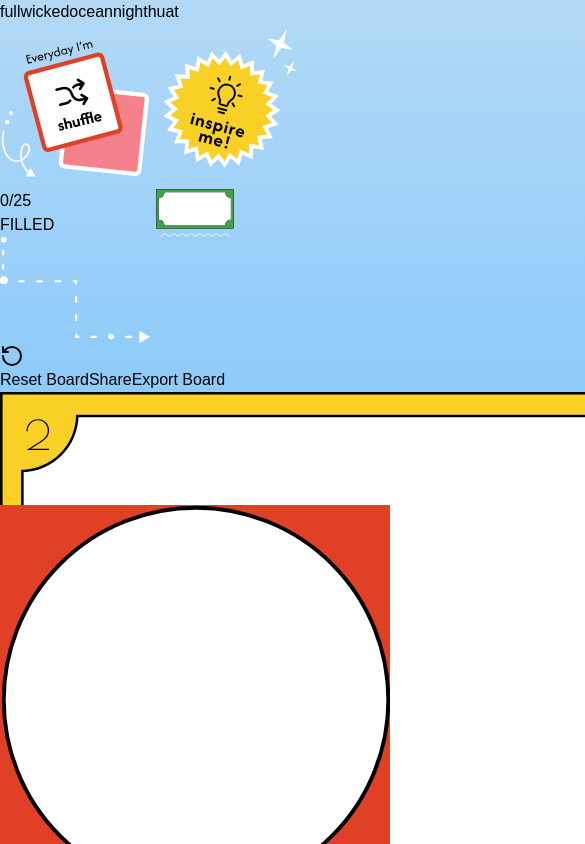
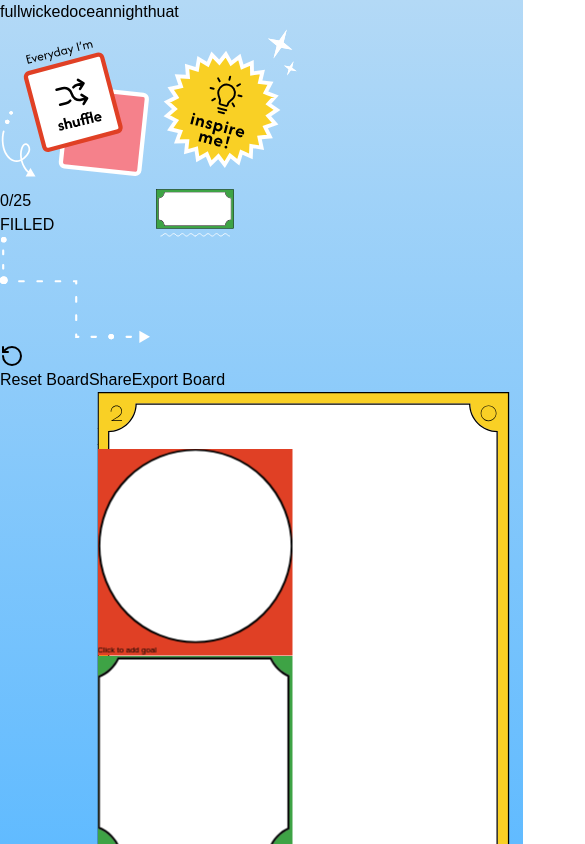
Before and after one commit to mdzor/bingo, a Next.js app: page / in a window 390 px wide. Shown: the top 844 px of the page, 585 px wide, since content can reach past the window. Built offline with nearby package versions, Linux system fonts and the light colour scheme; a web font is replaced by a local one.

Commit message:
fix for mobile

```diff
--- a/src/app/components/NewYearBingo.css
+++ b/src/app/components/NewYearBingo.css
@@ -113,3 +113,18 @@ button:disabled {
 .cell-shake {
   animation: shake 0.3s ease-in-out;
 }
+
+/* Simplified mobile styles */
+@media screen and (max-width: 768px) {
+  .board-container {
+    transform: scale(0.8);
+    transform-origin: top center;
+  }
+}
+
+@media screen and (max-width: 480px) {
+  .board-container {
+    transform: scale(0.5);
+    transform-origin: top center;
+  }
+}
--- a/src/app/components/NewYearBingo.tsx
+++ b/src/app/components/NewYearBingo.tsx
@@ -838,6 +838,20 @@ const NewYearBingo = () => {
     }
   };
 
+  // Add useEffect for viewport meta tag
+  useEffect(() => {
+    // Add viewport meta tag for better mobile scaling
+    const meta = document.createElement('meta');
+    meta.name = 'viewport';
+    meta.content = 'width=device-width, initial-scale=1.0, maximum-scale=1.0, user-scalable=no';
+    document.getElementsByTagName('head')[0].appendChild(meta);
+
+    // Cleanup
+    return () => {
+      document.getElementsByTagName('head')[0].removeChild(meta);
+    };
+  }, []);
+
   return (
     <>
       <Toaster richColors position="top-center" />
```
